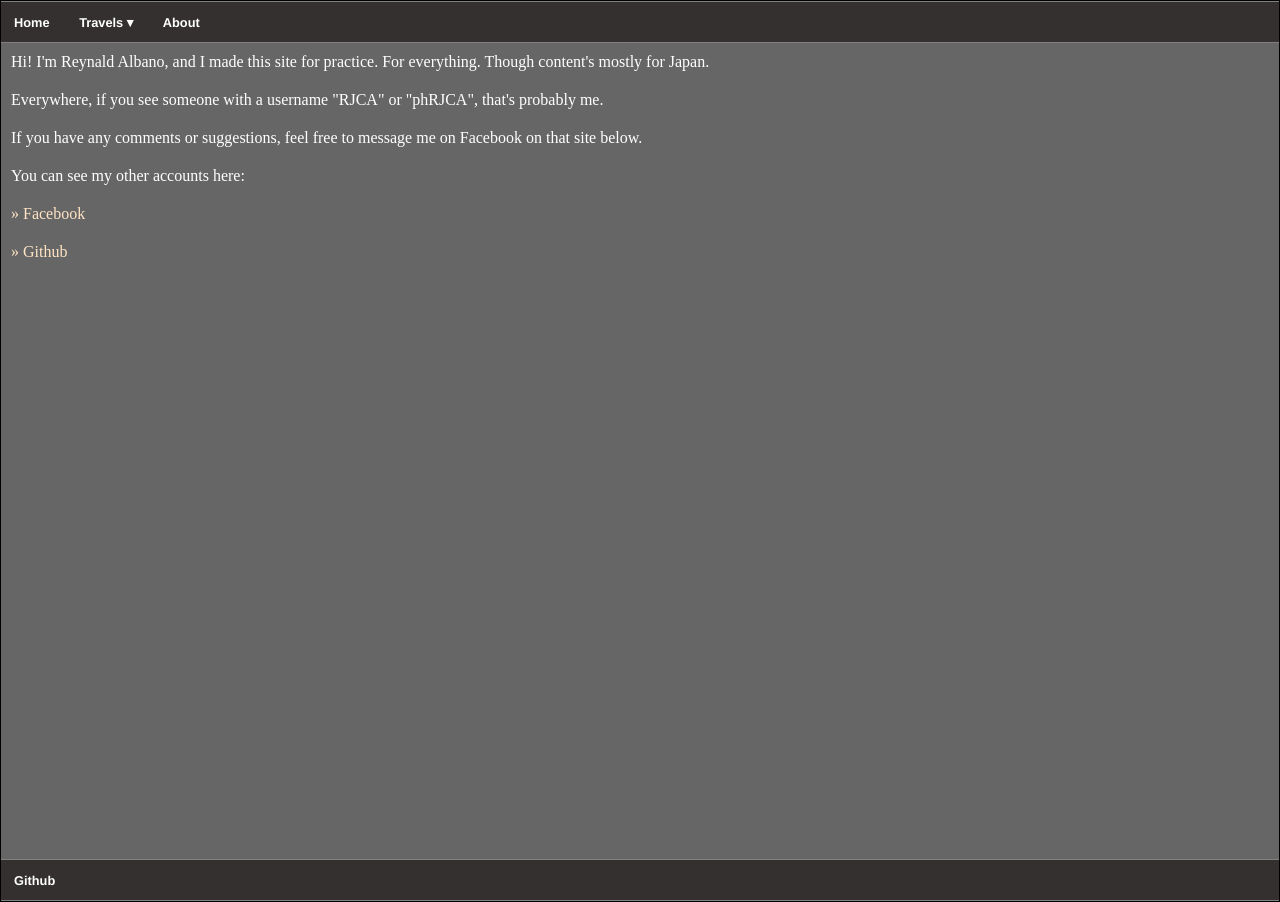
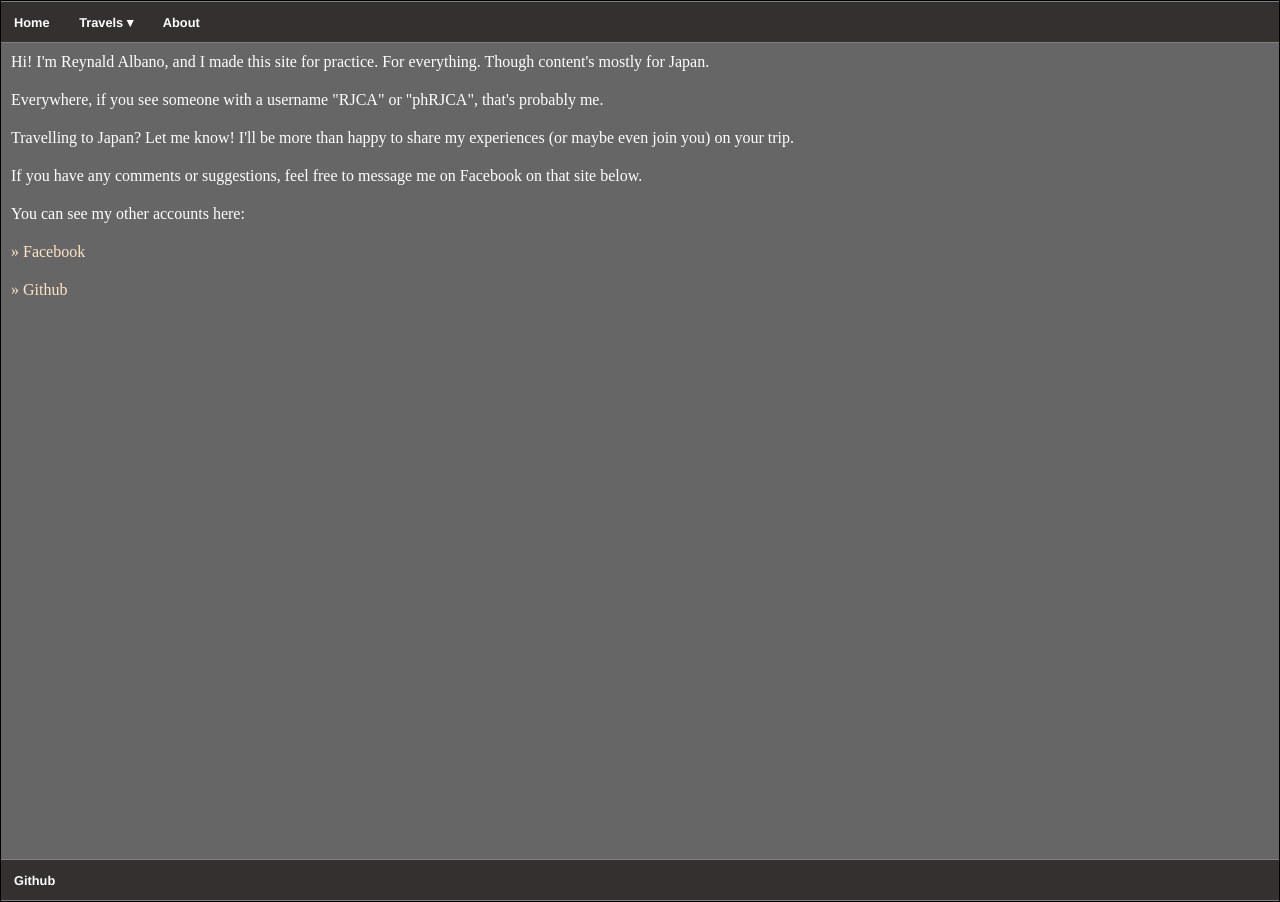
Before and after one commit to phRJCA/phRJCA.github.io, a Jekyll site: the page built from about.html, in a window 1280 px wide. Built offline with Jekyll 4.4.1, drawn with Linux system fonts in a browser that asks for light colours.

Commit message:
Friendly traveller

```diff
--- a/about.html
+++ b/about.html
@@ -10,6 +10,7 @@ background: about.css
   <div id='text-content'>
     <p>Hi! I'm Reynald Albano, and I made this site for practice. For everything. Though content's mostly for Japan.</p>
     <p>Everywhere, if you see someone with a username "RJCA" or "phRJCA", that's probably me.</p>
+    <p>Travelling to Japan? Let me know! I'll be more than happy to share my experiences (or maybe even join you) on your trip.</p>
     <p>If you have any comments or suggestions, feel free to message me on Facebook on that site below.</p>
     <p>You can see my other accounts here:</p>
   </div>
```
